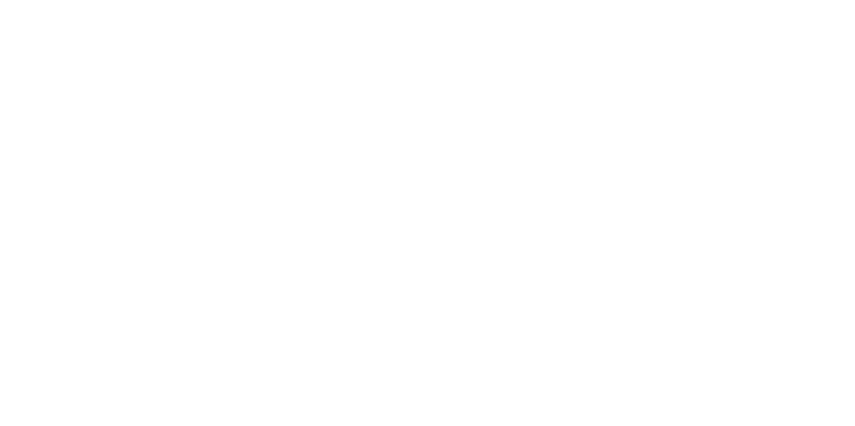
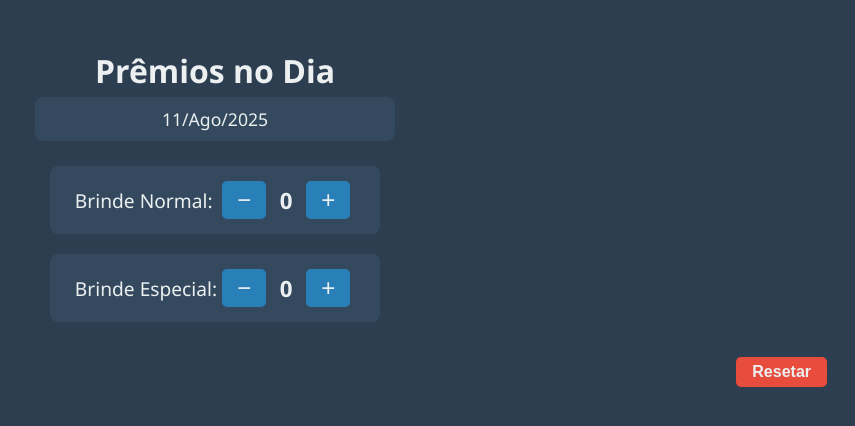
Before and after one commit to carlin-aline/Contador-brindes, a plain HTML site: page index.html in a window 1280 px wide. Shown: the whole page, without its empty margins (425-1280 px from the left). Drawn offline with Linux system fonts and the light colour scheme.

Commit message:
Update index.html

```diff
--- a/index.html
+++ b/index.html
@@ -2,29 +2,192 @@
 <html lang="pt-BR">
 <head>
 <meta charset="UTF-8" />
-<!-- Meta viewport que bloqueia zoom -->
-<meta name="viewport" content="width=device-width, initial-scale=1, maximum-scale=1, user-scalable=no" />
+<meta name="viewport" content="width=device-width, initial-scale=1" />
 <title>Contador de Brindes</title>
 <style>
-  /* ... CSS continua o mesmo ... */
+  body {
+    background: #2c3e50; /* azul escuro acinzentado */
+    color: #ecf0f1;
+    font-family: 'Segoe UI', Tahoma, Geneva, Verdana, sans-serif;
+    padding: 20px;
+    display: flex;
+    flex-direction: column;
+    align-items: center;
+    min-height: 100vh;
+  }
+  h1 {
+    margin-bottom: 5px;
+  }
+  #dataAtual {
+    font-size: 1.1em;
+    margin-bottom: 25px;
+    background: #34495e;
+    padding: 10px 25px;
+    border-radius: 8px;
+    width: 100%;
+    max-width: 360px;
+    text-align: center;
+    box-sizing: border-box;
+    user-select: none;
+  }
+  .contador {
+    background: #34495e;
+    border-radius: 8px;
+    padding: 15px 25px;
+    margin-bottom: 20px;
+    width: 100%;
+    max-width: 360px;
+    box-sizing: border-box;
+    display: flex;
+    justify-content: space-between;
+    align-items: center;
+  }
+  .nome {
+    font-size: 1.2em;
+    flex: 1;
+  }
+  .controles {
+    display: flex;
+    align-items: center;
+  }
+  .controles button {
+    background: #2980b9;
+    border: none;
+    color: #ecf0f1;
+    font-size: 1.5em;
+    padding: 5px 15px;
+    margin: 0 5px;
+    border-radius: 5px;
+    cursor: pointer;
+    user-select: none;
+    transition: background 0.3s;
+  }
+  .controles button:hover {
+    background: #3498db;
+  }
+  .numero {
+    min-width: 30px;
+    text-align: center;
+    font-size: 1.4em;
+    font-weight: bold;
+  }
+  #resetBtn {
+    background: #e74c3c; /* vermelho forte */
+    padding: 6px 16px;
+    font-size: 1em;
+    border-radius: 5px;
+    margin-top: 15px;
+    cursor: pointer;
+    border: none;
+    color: #ecf0f1;
+    font-weight: 700;
+    transition: background 0.3s;
+    width: auto;
+    align-self: flex-end;
+  }
+  #resetBtn:hover {
+    background: #c0392b;
+  }
+  /* Responsivo */
+  @media (max-width: 400px) {
+    body {
+      padding: 10px;
+    }
+    #dataAtual {
+      font-size: 1em;
+      padding: 8px 12px;
+    }
+    .contador {
+      padding: 12px 15px;
+      font-size: 0.9em;
+    }
+    .controles button {
+      font-size: 1.2em;
+      padding: 5px 10px;
+    }
+    #resetBtn {
+      padding: 6px 12px;
+      font-size: 0.9em;
+      margin-top: 10px;
+    }
+  }
 </style>
 </head>
 <body>
 
-<!-- HTML normal -->
+<h1>Prêmios no Dia</h1>
+<div id="dataAtual">Carregando data...</div>
+
+<div id="contadorArea">
+  <div class="contador">
+    <div class="nome">Brinde Normal:</div>
+    <div class="controles">
+      <button onclick="alterar('normal', -1)">−</button>
+      <div id="normal" class="numero">0</div>
+      <button onclick="alterar('normal', +1)">+</button>
+    </div>
+  </div>
+
+  <div class="contador">
+    <div class="nome">Brinde Especial:</div>
+    <div class="controles">
+      <button onclick="alterar('especial', -1)">−</button>
+      <div id="especial" class="numero">0</div>
+      <button onclick="alterar('especial', +1)">+</button>
+    </div>
+  </div>
+</div>
+
+<button id="resetBtn">Resetar</button>
 
 <script>
-  // Bloquear zoom no duplo toque
-  let lastTouchEnd = 0;
-  document.addEventListener('touchend', function (event) {
-    let now = (new Date()).getTime();
-    if (now - lastTouchEnd <= 300) {
-      event.preventDefault();
-    }
-    lastTouchEnd = now;
-  }, false);
+  function alterar(tipo, delta) {
+    const el = document.getElementById(tipo);
+    let val = parseInt(el.textContent);
+    val += delta;
+    if (val < 0) val = 0;
+    el.textContent = val;
+    salvarContagem();
+  }
 
+  function salvarContagem() {
+    const normal = document.getElementById('normal').textContent;
+    const especial = document.getElementById('especial').textContent;
+    localStorage.setItem('contadorNormal', normal);
+    localStorage.setItem('contadorEspecial', especial);
+  }
 
+  function carregarContagem() {
+    const normal = localStorage.getItem('contadorNormal');
+    const especial = localStorage.getItem('contadorEspecial');
+    if (normal !== null) document.getElementById('normal').textContent = normal;
+    if (especial !== null) document.getElementById('especial').textContent = especial;
+  }
+
+  function resetarContagem() {
+    const normalVal = parseInt(document.getElementById('normal').textContent);
+    const especialVal = parseInt(document.getElementById('especial').textContent);
+    if (normalVal === 0 && especialVal === 0) return;
+    document.getElementById('normal').textContent = '0';
+    document.getElementById('especial').textContent = '0';
+    salvarContagem();
+  }
+
+  function mostrarDataBrasilia() {
+    const meses = ['Jan', 'Fev', 'Mar', 'Abr', 'Mai', 'Jun', 'Jul', 'Ago', 'Set', 'Out', 'Nov', 'Dez'];
+    let agora = new Date();
+    let utc = agora.getTime() + (agora.getTimezoneOffset() * 60000);
+    let horarioBr = new Date(utc - (3 * 3600000));
+    let dia = String(horarioBr.getDate()).padStart(2, '0');
+    let mes = meses[horarioBr.getMonth()];
+    let ano = horarioBr.getFullYear();
+    document.getElementById('dataAtual').textContent = `${dia}/${mes}/${ano}`;
+  }
+
+  document.getElementById('resetBtn').addEventListener('click', resetarContagem);
+
+  mostrarDataBrasilia();
+  carregarContagem();
 </script>
 
 </body>
```
